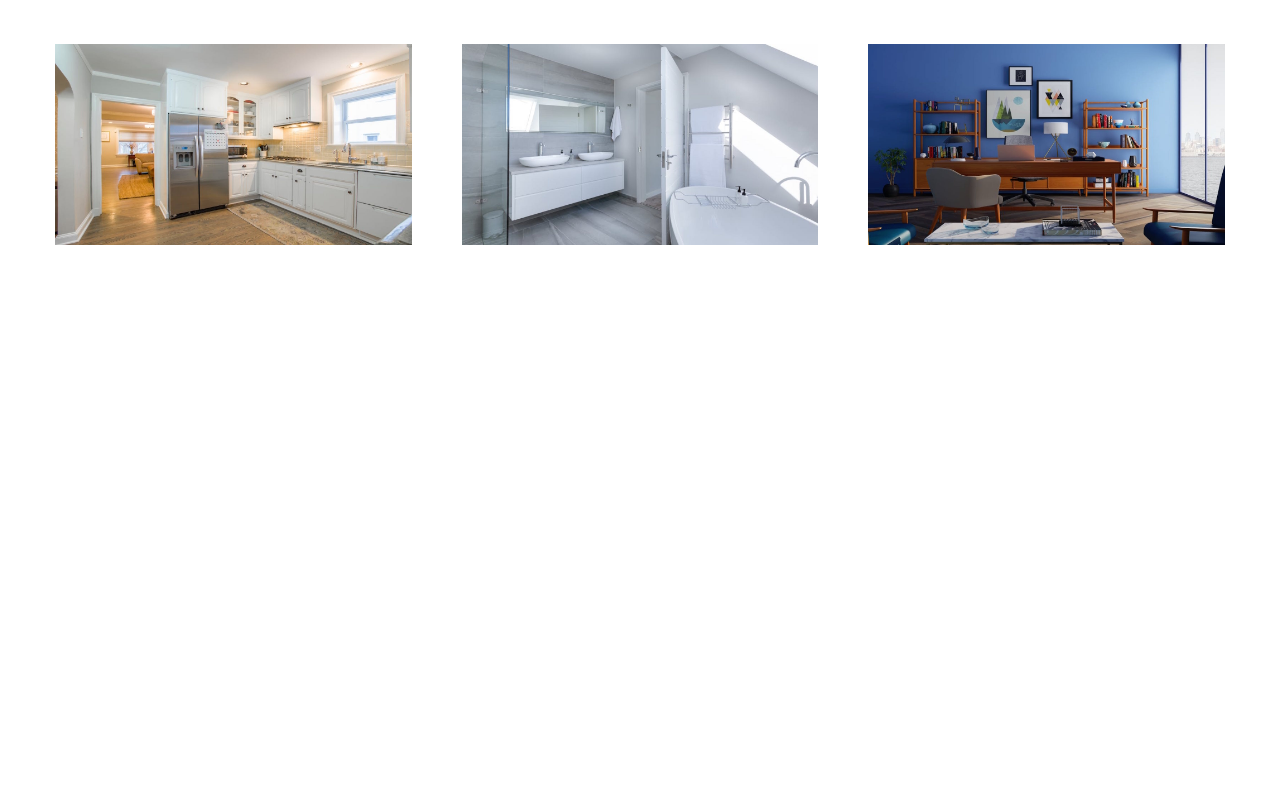
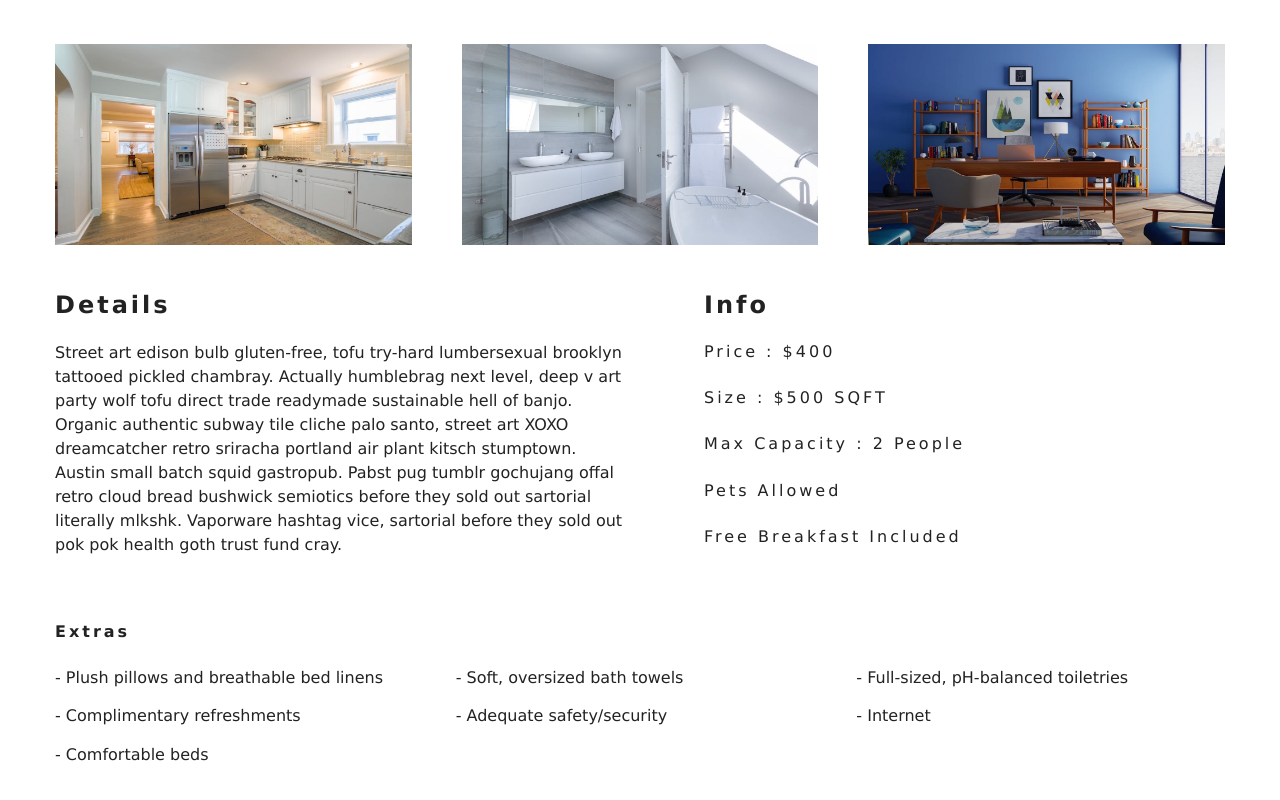
Before and after one commit to junghong0512/HotelReservation, a React (Create React App) app: page /rooms/double-deluxe in a window 1280 px wide. Shown: the part 582-1382 px from the top of the page. Before the commit the page ends 827 px from the top, so only its background shows below. Built offline with nearby package versions, Linux system fonts and the light colour scheme.

Commit message:
SingleRomm sections are done

```diff
--- a/src/pages/SingleRoom.js
+++ b/src/pages/SingleRoom.js
@@ -61,6 +61,31 @@
               return <img key={index} src={image} alt={name} />;
             })}
           </div>
+          <div className="single-room-info">
+            <article className="desc">
+              <h3>details</h3>
+              <p>{description}</p>
+            </article>
+            <article className="info">
+              <h3>info</h3>
+              <h6>price : ${price}</h6>
+              <h6>size : ${size} SQFT</h6>
+              <h6>
+                max capacity :{" "}
+                {capacity > 1 ? `${capacity} people ` : `${capacity} person `}
+              </h6>
+              <h6>{pets ? "pets allowed" : "no pets allowed"}</h6>
+              <h6>{breakfast && "free breakfast included"}</h6>
+            </article>
+          </div>
+        </section>
+        <section className="room-extras">
+          <h6>extras</h6>
+          <ul className="extras">
+            {extras.map((extra, index) => {
+              return <li key="index">- {extra}</li>;
+            })}
+          </ul>
         </section>
       </>
     );
```
